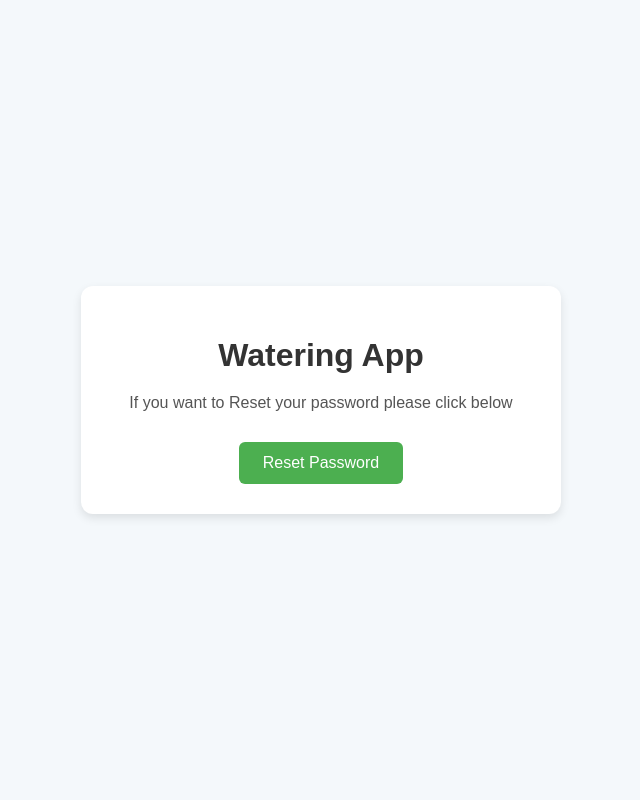
After one commit to thebluebottle/ESP8266_Watering_plants, a PHP site: page /templates/ResetPasswordTemplate.html in a window 1280 px wide. The commit adds this page. Shown: the whole page, without its empty margins (319-959 px from the left). Run offline with PHP 8.4, Linux system fonts and the light colour scheme.

Commit message:
reset pasword web page and swift VC

```diff
--- /dev/null
+++ b/esp8266server/templates/ResetPasswordTemplate.html
@@ -0,0 +1,60 @@
+<!DOCTYPE html>
+<html lang="en">
+<head>
+  <meta charset="UTF-8">
+  <meta name="viewport" content="width=device-width, initial-scale=1">
+  <title>Watering App - Email Confirmation</title>
+  <style>
+    body {
+      font-family: Arial, sans-serif;
+      background-color: #f4f8fb;
+      margin: 0;
+      padding: 0;
+      display: flex;
+      justify-content: center;
+      align-items: center;
+      height: 100vh;
+    }
+    .container {
+      background-color: #ffffff;
+      padding: 30px 40px;
+      border-radius: 12px;
+      box-shadow: 0 4px 10px rgba(0, 0, 0, 0.1);
+      text-align: center;
+      max-width: 400px;
+      width: 90%;
+    }
+    h1 {
+      color: #333333;
+      margin-bottom: 20px;
+    }
+    p {
+      color: #555555;
+      font-size: 16px;
+      margin-bottom: 30px;
+    }
+    a.button {
+      display: inline-block;
+      background-color: #4CAF50;
+      color: #ffffff;
+      text-decoration: none;
+      padding: 12px 24px;
+      border-radius: 6px;
+      font-size: 16px;
+      transition: background-color 0.3s ease;
+    }
+    a.button:hover {
+      background-color: #45a049;
+    }
+  </style>
+</head>
+<body>
+
+  <div class="container">
+    <h1>Watering App</h1>
+    <p>If you want to Reset your password please click below</p>
+    <a href="https://localhost/esp8266/templates/NewPasswordLink.php?token={token}" class="button">Reset Password</a>
+  </div>
+
+</body>
+</html>
```
Also changed, not shown: esp8266server/ResetPassword.php (added, +70 -0 lines), esp8266server/secure/Access.php (+18 -0 lines), esp8266server/secure/email.php (+11 -0 lines), esp8266server/templates/NewpasswordLink.php (added, +91 -0 lines), 3 other files.
